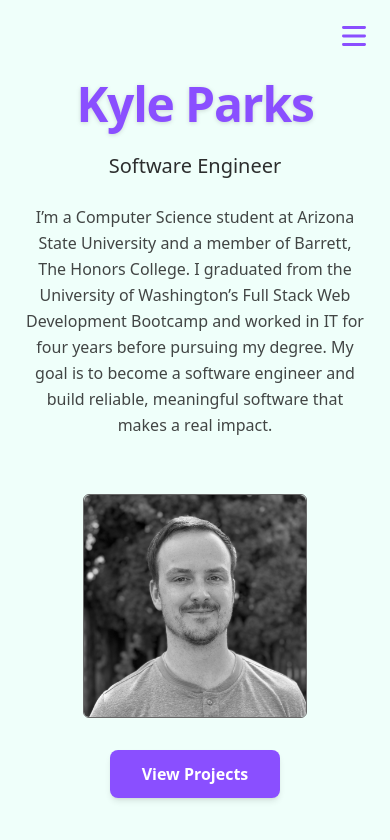
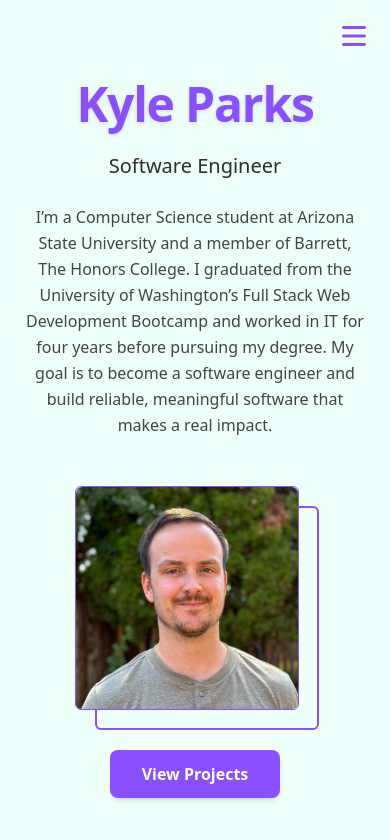
Before and after one commit to Goobber33/Portfolio-V5, a Next.js app: page / in a window 390 px wide. Both pictures are taken after a click on the element 195 px from the left and 606 px from the top of the page. Shown: the top 840 px of the page. Built offline with nearby package versions, Linux system fonts and the light colour scheme.

Commit message:
Added tap feature to hero image to act like hover effect on mobile devices.

```diff
--- a/src/components/HeroSection.tsx
+++ b/src/components/HeroSection.tsx
@@ -1,7 +1,16 @@
+'use client';
+
+import { useState } from 'react';
 import Link from 'next/link';
 import Image from 'next/image';
 
 export default function HeroSection() {
+  const [isActive, setIsActive] = useState(false);
+
+  const handleTap = () => {
+    setIsActive((prev) => !prev);
+  };
+
   return (
     <section className="animate-fadeIn mt-4 w-full max-w-3xl space-y-6 px-2 text-center sm:px-4">
       {/* Name */}
@@ -22,22 +31,27 @@ export default function HeroSection() {
         software engineer and build reliable, meaningful software that makes a real impact.
       </p>
 
-      {/* Profile image with hidden hover frame */}
+      {/* Profile image with hover/tap frame */}
       <div className="mt-14 mb-8 flex justify-center">
-        <div className="group relative">
+        <div
+          className={`group relative ${isActive ? 'hovered' : ''}`}
+          onClick={handleTap}
+        >
           {/* Hidden background frame */}
           <div
-            className="border-slateblue absolute inset-0 translate-x-2 translate-y-2 scale-95 rounded-md border-2
+            className={`border-slateblue absolute inset-0 translate-x-2 translate-y-2 scale-95 rounded-md border-2
             opacity-0 transition-all duration-300 ease-out
-            group-hover:translate-x-3 group-hover:translate-y-3 group-hover:scale-100 group-hover:opacity-100"
+            group-hover:translate-x-3 group-hover:translate-y-3 group-hover:scale-100 group-hover:opacity-100
+            ${isActive ? 'translate-x-3 translate-y-3 scale-100 opacity-100' : ''}`}
           ></div>
 
           {/* Image container */}
           <div
-            className="border-slateblue relative h-56 w-56 cursor-pointer overflow-hidden rounded-md border-1 grayscale
+            className={`border-slateblue relative h-56 w-56 cursor-pointer overflow-hidden rounded-md border-1 grayscale
             filter transition-all duration-300 ease-out
             group-hover:-translate-x-2 group-hover:-translate-y-2 hover:grayscale-0
-            sm:h-64 sm:w-64 md:h-72 md:w-72"
+            sm:h-64 sm:w-64 md:h-72 md:w-72
+            ${isActive ? '-translate-x-2 -translate-y-2 grayscale-0' : ''}`}
           >
             <Image
               src="/profile.JPEG"
```
